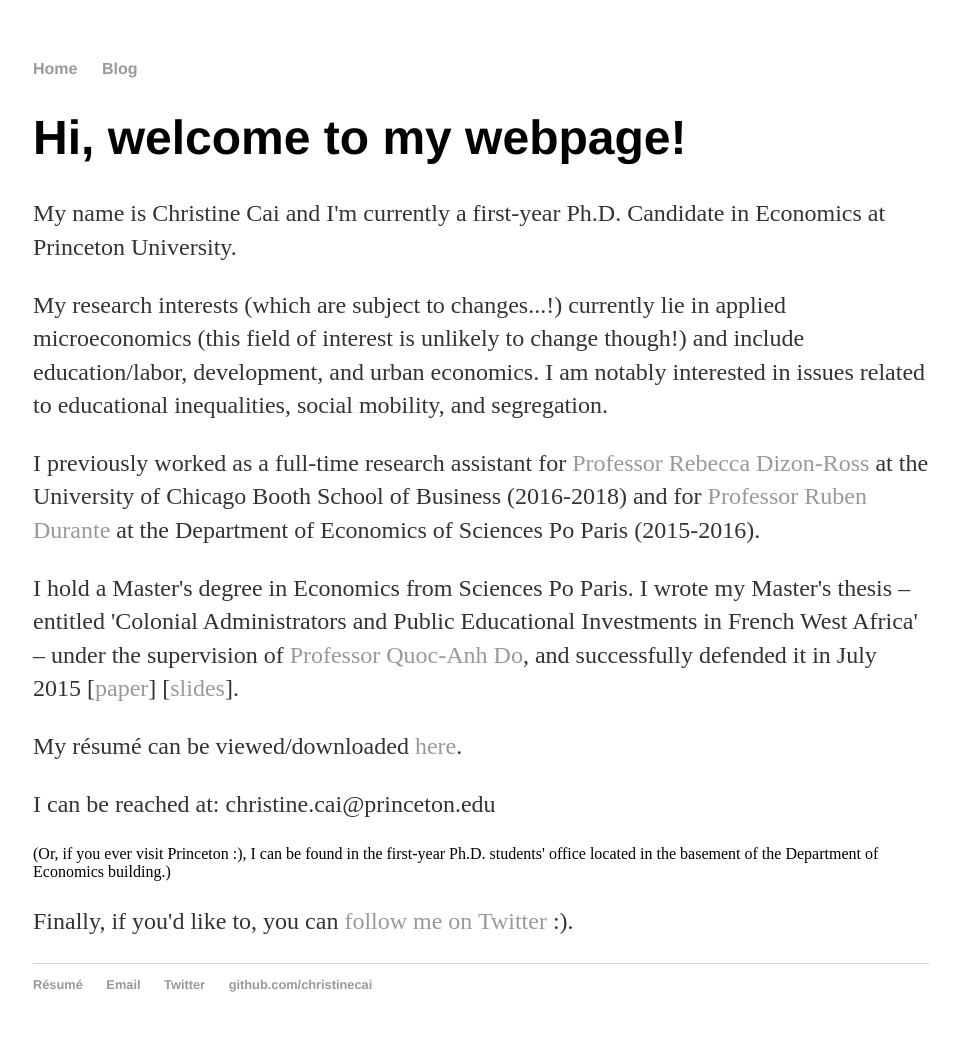
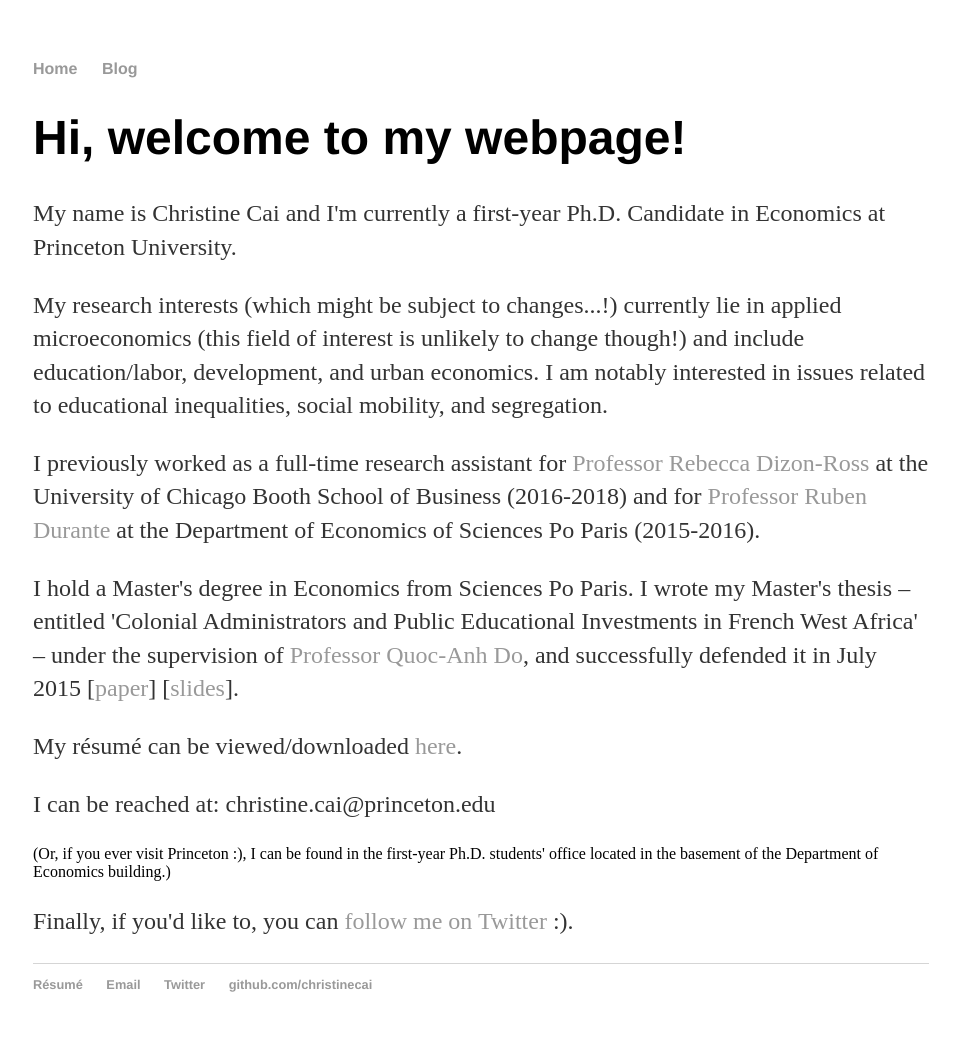
Before and after one commit to christinecai/christinecai.github.io, a Jekyll site: the page built from index.html, in a window 1280 px wide. Shown: the whole page, without its empty margins (159-1119 px from the left). Built offline with Jekyll 4.4.1, drawn with Linux system fonts in a browser that asks for light colours.

Commit message:
Update index.html

```diff
--- a/index.html
+++ b/index.html
@@ -8,7 +8,7 @@ title: Christine Cai
 
 	<p>My name is Christine Cai and I'm currently a first-year Ph.D. Candidate in Economics at Princeton University.</p>
 
-	<p>My research interests (which are subject to changes...!) currently lie in applied microeconomics (this field of interest is unlikely to change though!)
+	<p>My research interests (which might be subject to changes...!) currently lie in applied microeconomics (this field of interest is unlikely to change though!)
 		and include education/labor, development, and urban economics.
 		I am notably interested in issues related to educational inequalities, social mobility, and segregation.</p>
 
```
